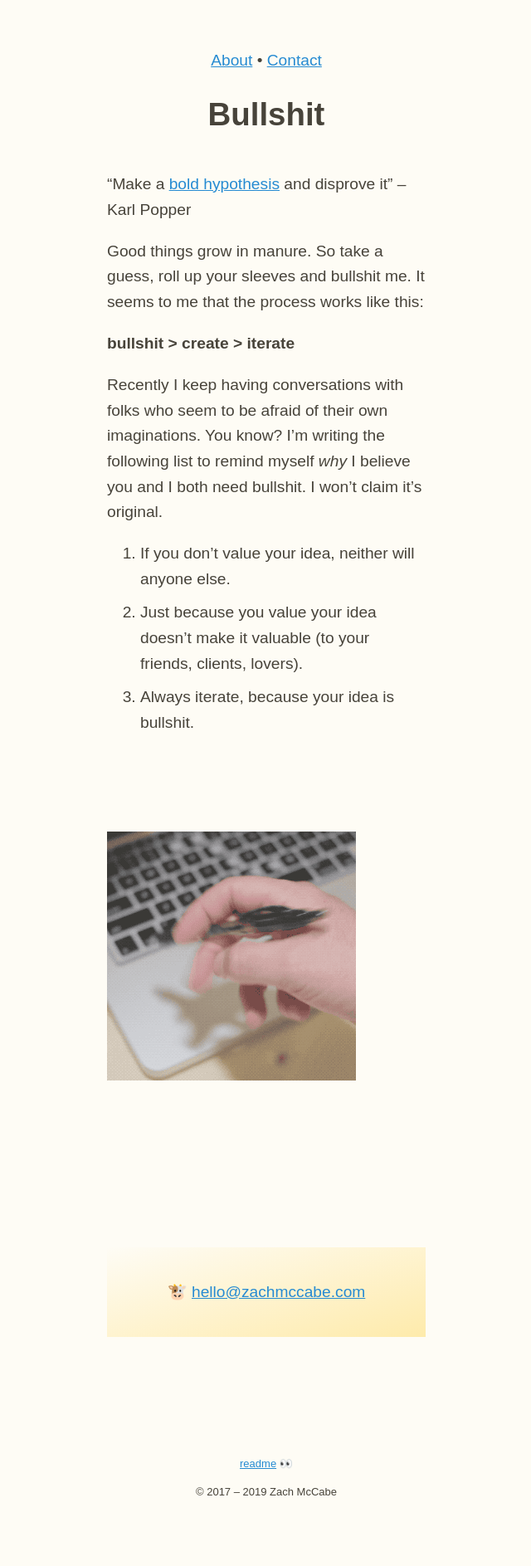
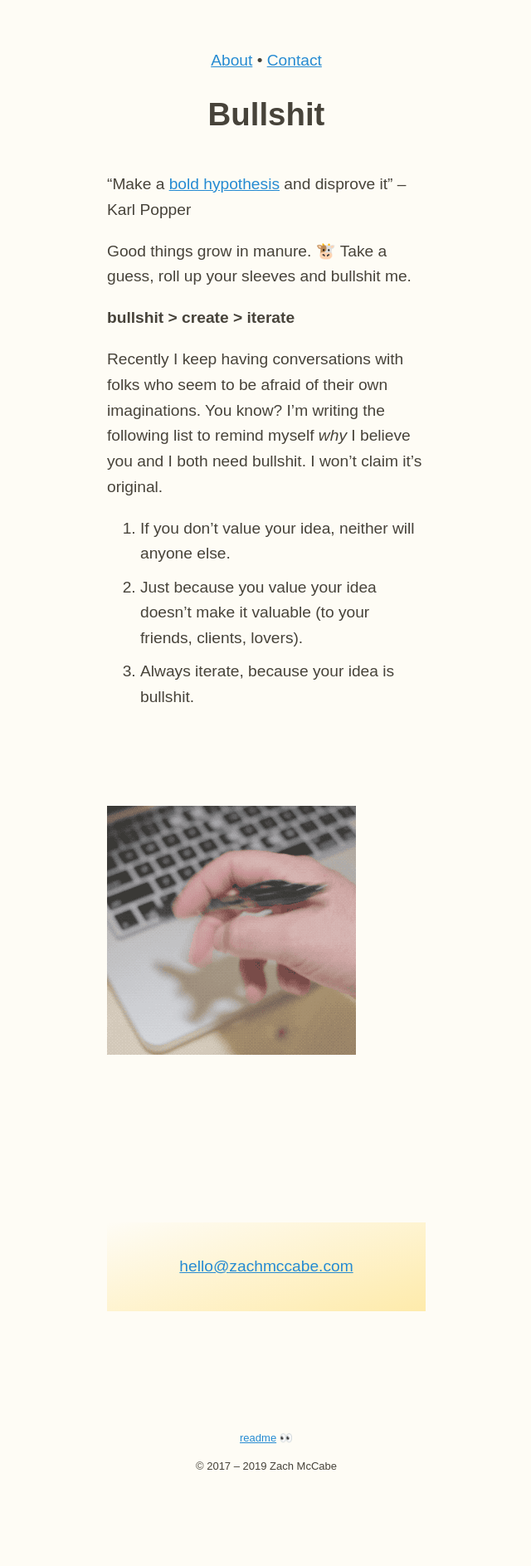
Before and after one commit to zachmccabe/zachmccabe.github.io, a Jekyll site: the page built from bullshit.md, in a window 1280 px wide. Shown: the whole page at 83% size, without its empty margins (319-959 px from the left). Built offline with Jekyll 4.4.1, drawn with Linux system fonts in a browser that asks for light colours; after the commit the page ends 1856 px from its top, so only the background shows below that.

Commit message:
Update bullshit.md

```diff
--- a/bullshit.md
+++ b/bullshit.md
@@ -3,14 +3,14 @@ layout: kaoliang3_article
 title: Bullshit
 date: 2019-04-01
 description: bullshit, create, iterate
-cta: 🐮 <a href="mailto:hello@zachmccabe.com">hello@zachmccabe.com</a>
+cta: <a href="mailto:hello@zachmccabe.com">hello@zachmccabe.com</a>
 
 ---
 
 
 "Make a [bold hypothesis](https://en.wikipedia.org/wiki/Bold_hypothesis) and disprove it" – Karl Popper
 
-Good things grow in manure. So take a guess, roll up your sleeves and bullshit me. It seems to me that the process works like this:
+Good things grow in manure. 🐮 Take a guess, roll up your sleeves and bullshit me.
 
 **bullshit > create > iterate**
 
```
